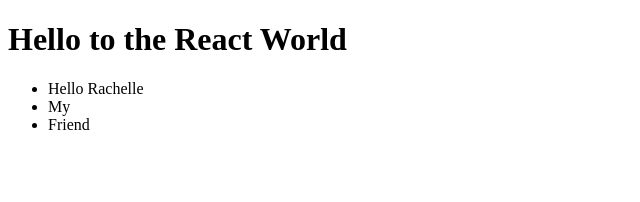
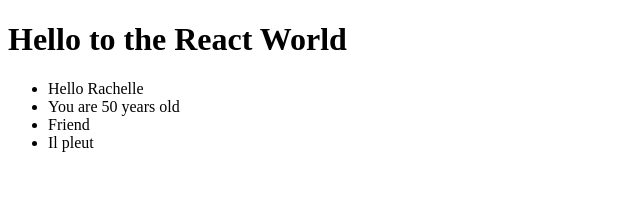
Before and after one commit to lazar360/react-intro, a React (Create React App) app: page / in a window 1280 px wide. Shown: the top 202 px of the page, without its empty margins (0-640 px from the left). Built offline with nearby package versions, Linux system fonts and the light colour scheme.

Commit message:
maj script

```diff
--- a/src/App.jsx
+++ b/src/App.jsx
@@ -4,7 +4,11 @@
   return (
     <>
       <h1>Hello to the React World</h1>
-      <Greetings firstName={"Rachelle"}/>
+      <Greetings
+      firstName={"Rachelle"}
+      age={50}
+      isSunny = {false}
+      />
     </>
   );
 }
--- a/src/Greetings.jsx
+++ b/src/Greetings.jsx
@@ -1,10 +1,20 @@
 export function Greetings(props) {
   console.log(props);
+
+
     return (
       <ul>
         <li>Hello {props.firstName}</li>
-      <li>My</li>
+        <li>You are {props.age} years old</li>
         <li>Friend</li>
+        <li>{props.isSunny ? <ItsSunny /> : <ItsRainy/>}</li>
       </ul>
     );
 }
+
+function ItsSunny(){
+    return "Il fait beau"
+}
+function ItsRainy(){
+    return "Il pleut"
+}
```
Lines whose indentation alone changed are shown as unchanged.
